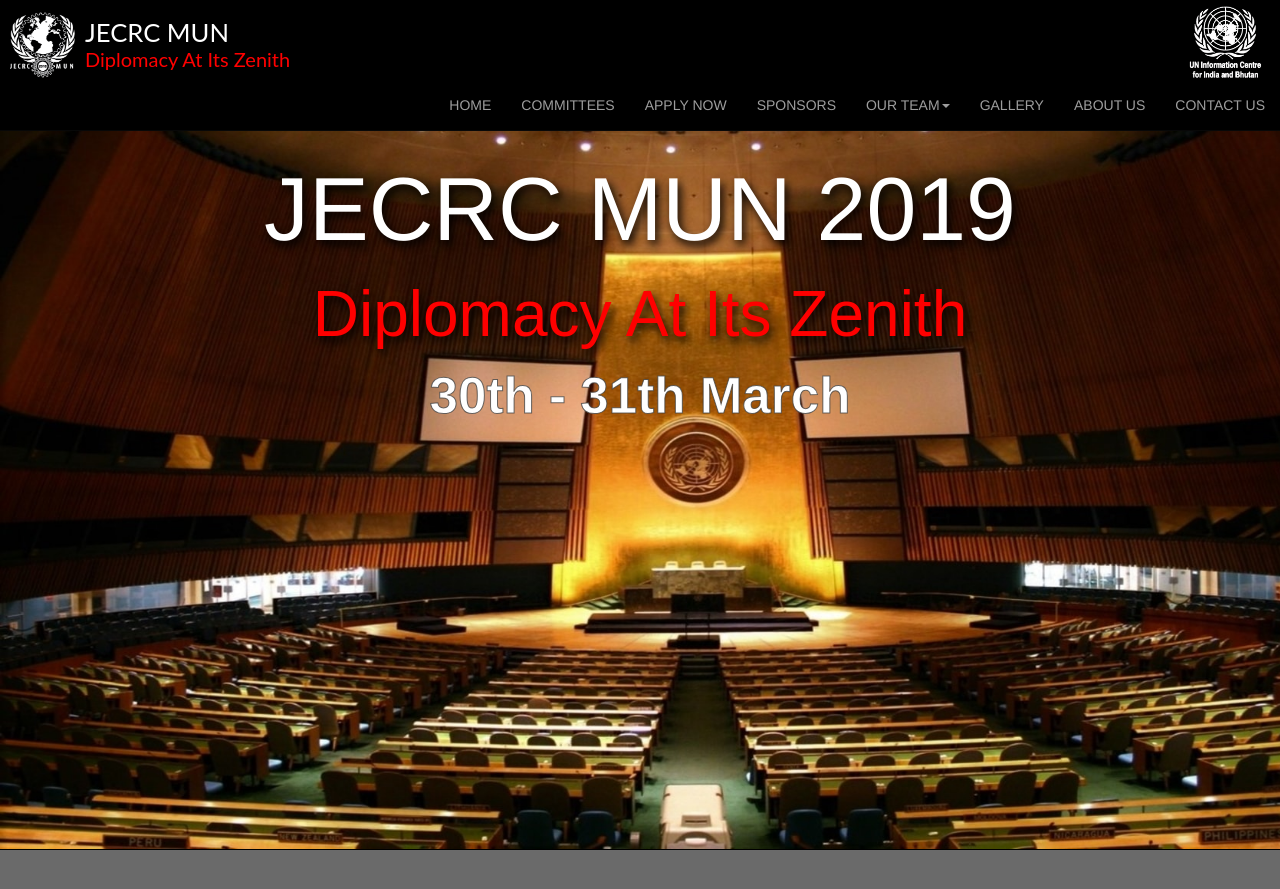
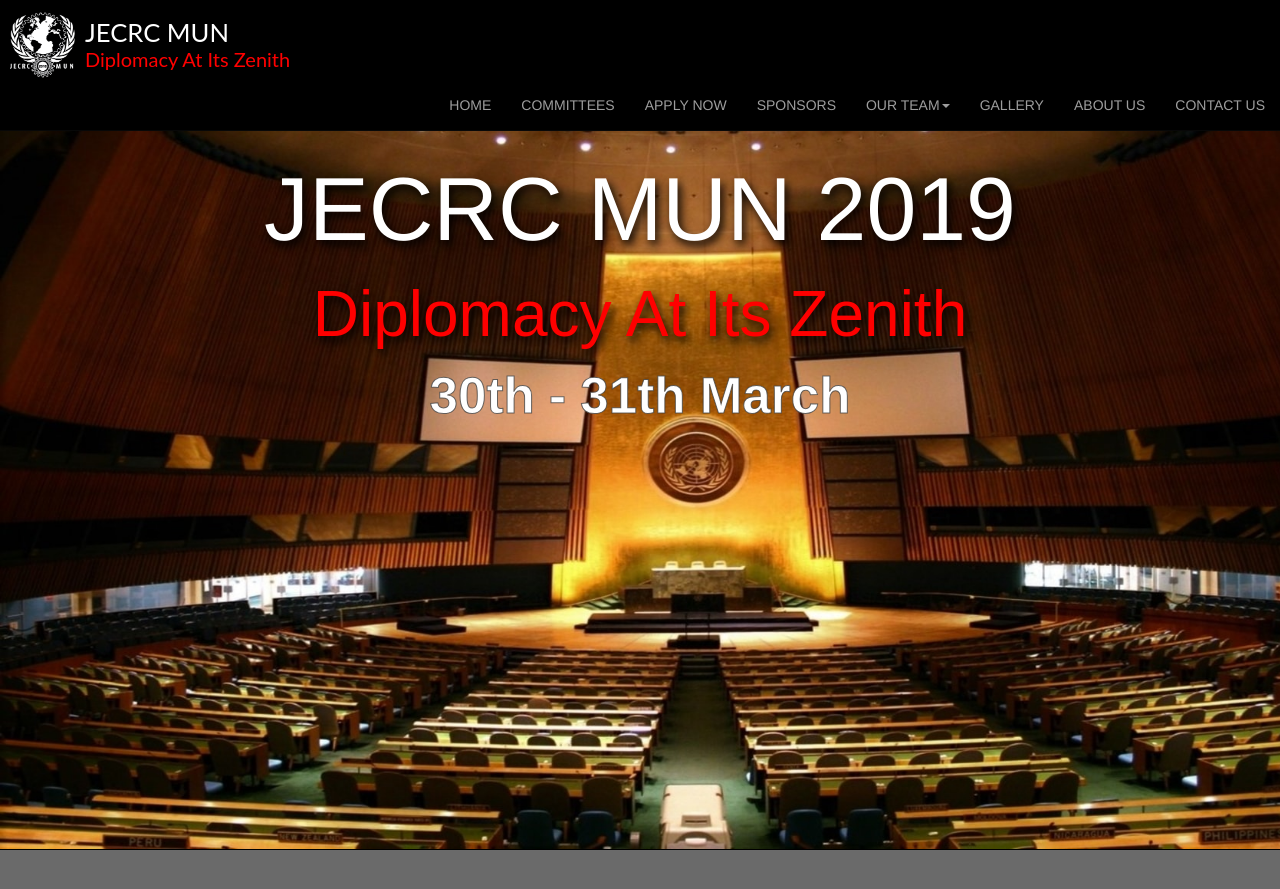
Before and after one commit to jecrcmun19/jecrcmun19.github.io, a Jekyll site: the page built from index.html, in a window 1280 px wide and 900 px high. Shown: the top 889 px of the window. Built offline with Jekyll 4.4.1, drawn with Linux system fonts in a browser that asks for light colours.

Commit message:
remove un logo

```diff
--- a/_includes/header.html
+++ b/_includes/header.html
@@ -1,6 +1,6 @@
 <header>
   <a href="/"><img src="/assets/img/jecrcmun.png" class="logo_jecrc" alt="Jecrc mun logo"></a>
-  <img src="/assets/img/mun.png" class="logo_mun" alt="Mun logo">
+  <!-- <img src="/assets/img/mun.png" class="logo_mun" alt="Mun logo"> -->
   <div class="header">
     <div class="head">
       <p class="header-logo-title"><span id="logo-jecrc">JECRC MUN </span><br>
```
